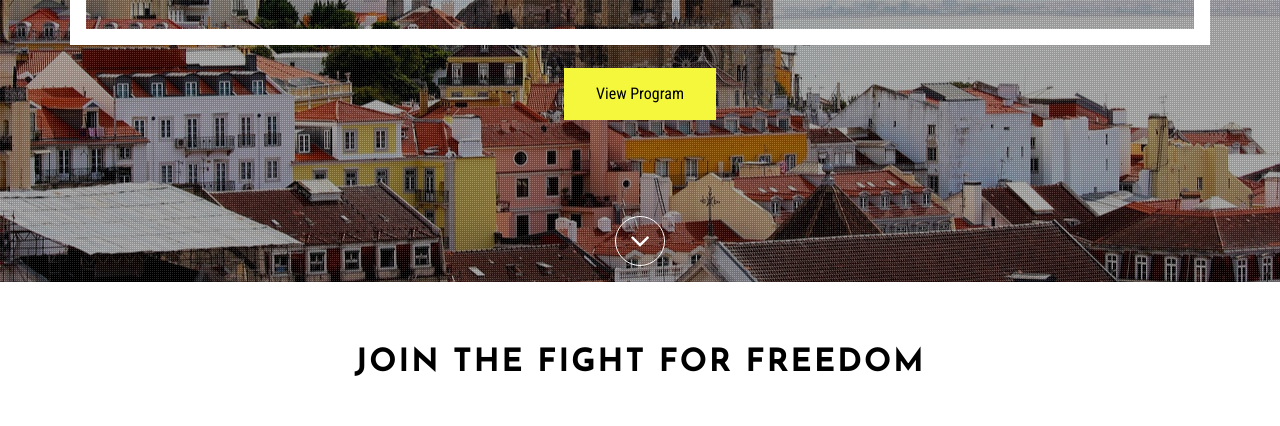
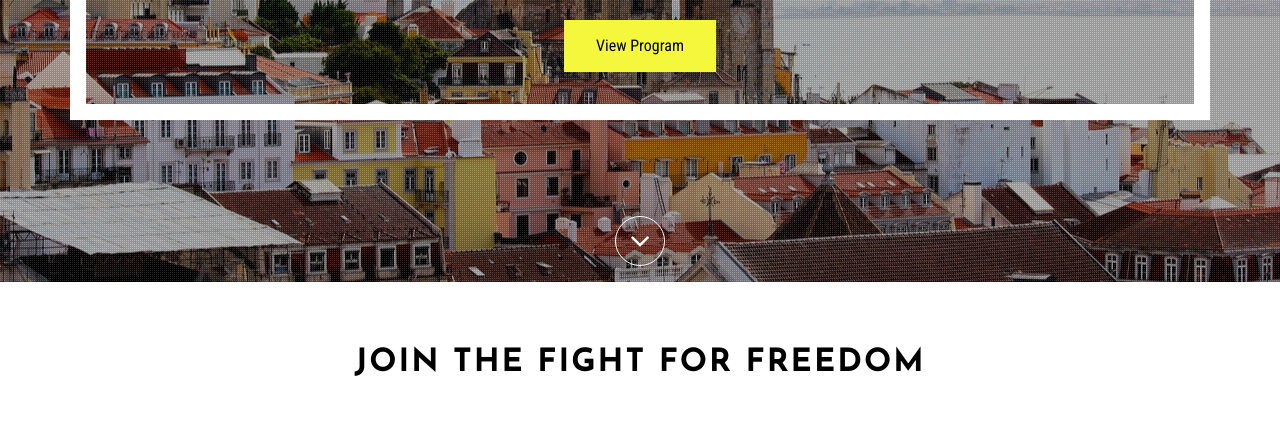
Before and after one commit to joeycharlesworth/LBW2, a plain HTML site: page index2.html in a window 1280 px wide. Shown: the part 374-800 px from the top of the page. Drawn offline with Linux system fonts and the light colour scheme.

Commit message:
attempt at putting the button inside the box

```diff
--- a/index2.html
+++ b/index2.html
@@ -95,12 +95,12 @@ License URL: http://creativecommons.org/licenses/by/3.0/
 				<div class="container">
 					<div class="w3ls-text">
 						<h2>Lisbon Blockchain Week</h2>
+						<br>
+                                                <div><button class="button">View Program</button></div>
 					</div>
 				</div>
-				<br>
-					<div>
-						<button class="button">View Program</button>
-					</div>
+
+
 			</div>
 
 				<div class="w3-arrow bounce animated">
```
